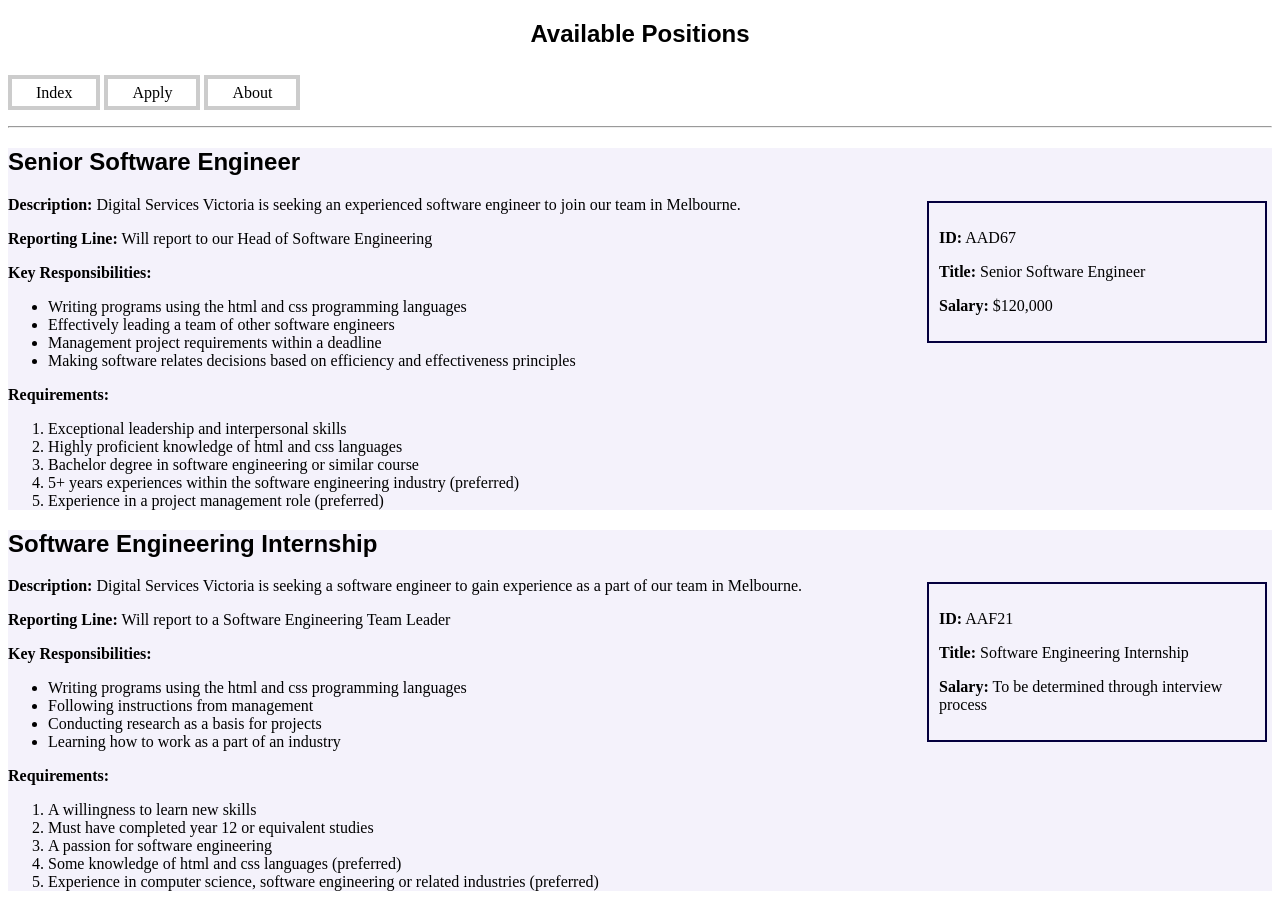
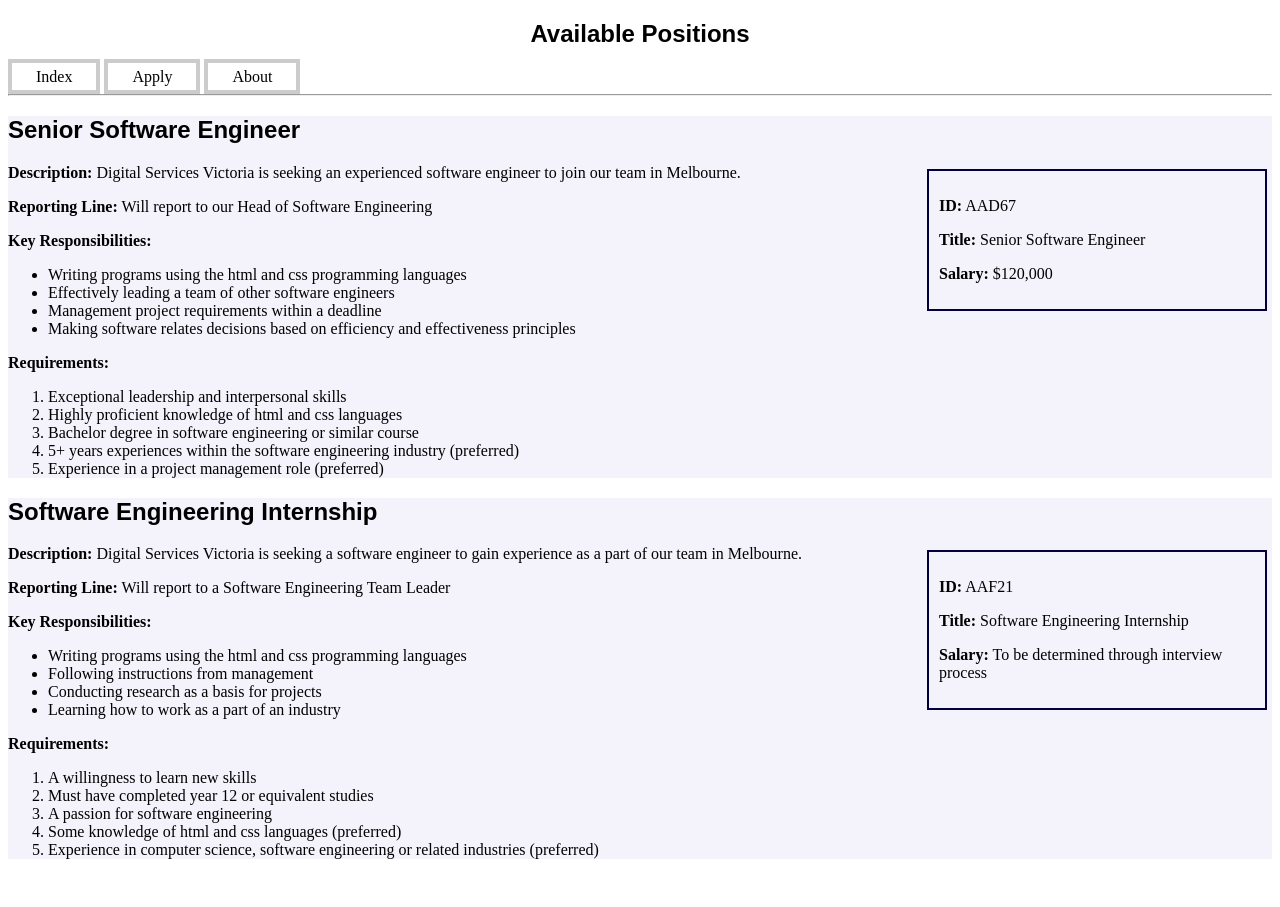
Before and after one commit to 105353330/Applied-Web-Project-Part-1-of-2, a plain HTML site: page jobs.html in a window 1280 px wide. After the commit the page ends 875 px from the top, so only its background shows below. Drawn offline with Linux system fonts and the light colour scheme.

Commit message:
updated images

```diff
--- a/jobs.html
+++ b/jobs.html
@@ -12,13 +12,13 @@
     <section id = "title">
     <h1>Available Positions</h1>
     <nav>
-        <p class="menu"><a href="">Index</a></p>
-        <p class="menu"><a href="">Apply</a> </p>
-        <p class="menu"><a href=about.html>About</a></p>
+        <li class="menu"><a href="">Index</a></li>
+        <li class="menu"><a href="apply.html">Apply</a> </li>
+        <li class="menu"><a href=about.html>About</a></li>
     </nav>
     </section>
     <hr>
-    <section>
+    <section id = "jobs">
         <h2>Senior Software Engineer</h2>
         <aside>
             <p><b>ID:</b> AAD67</p>
@@ -44,7 +44,7 @@
             <li>Experience in a project management role (preferred)</li>
         </ol>
     </section>
-    <section>
+    <section id = "jobs">
         <h2>Software Engineering Internship</h2>
         <aside>
             <p><b>ID:</b> AAF21</p>
--- a/styles/styles.css
+++ b/styles/styles.css
@@ -52,6 +52,6 @@ h2 {
     text-align: left;
 }
 
-section {
+#jobs {
     background-color: #f4f2fb;
 }
```
Also changed, not shown: about.html (+3 -3 lines), images/dsv-logo.png (added), 1 other file.
